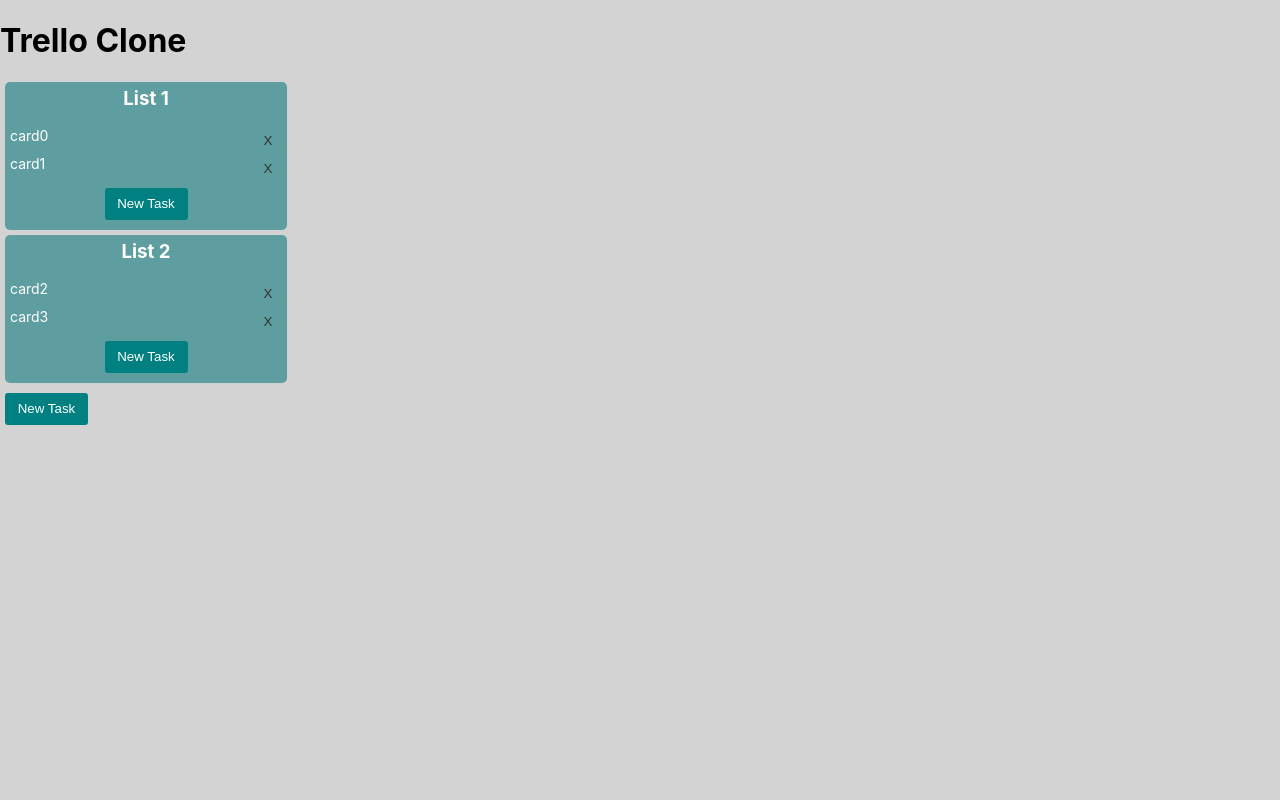
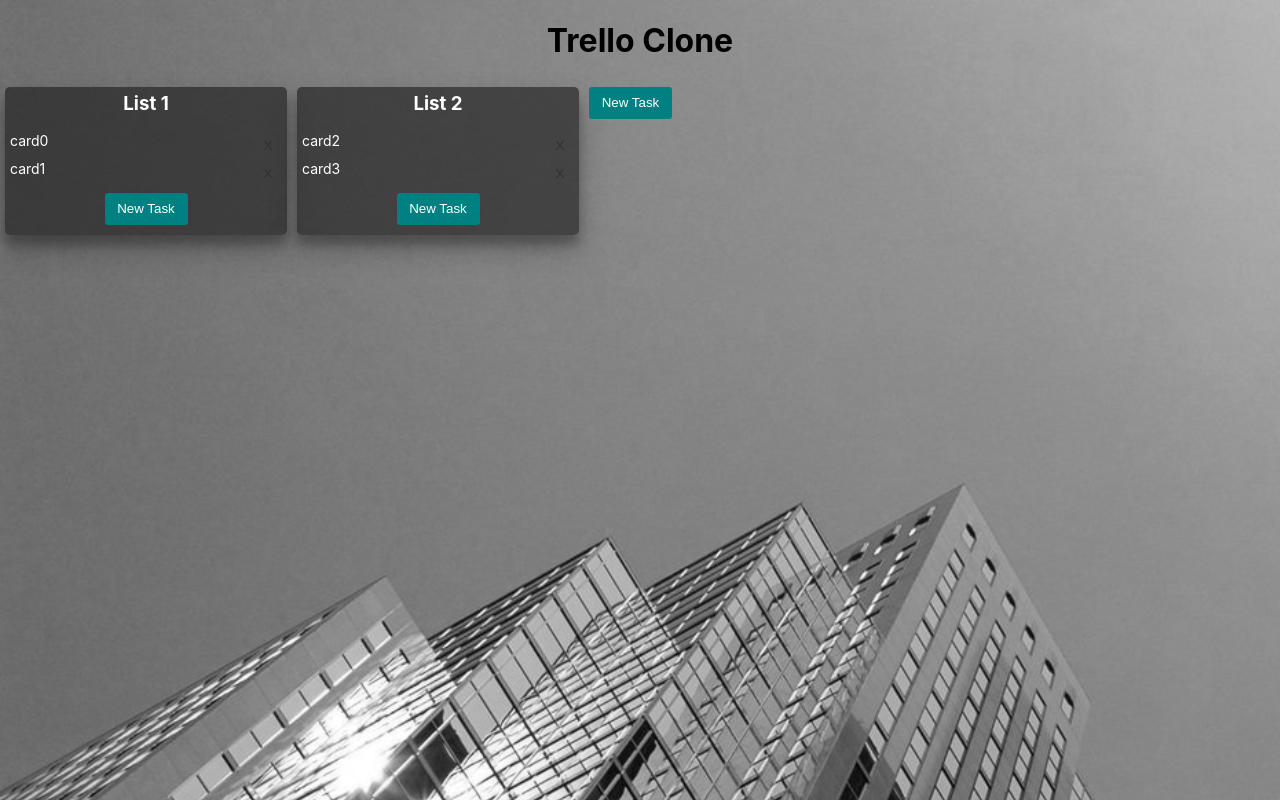
Before and after one commit to pardo30/trello_clone, a React (Create React App) app in the folder trello/: page / in a window 1280 px wide. Built offline with nearby package versions, Linux system fonts and the light colour scheme.

Commit message:
Column css style

```diff
--- a/trello/src/App.css
+++ b/trello/src/App.css
@@ -1,3 +1,13 @@
+.backgroundApp{
+  background-image: url('./img/background.png');
+  position: fixed;
+  top: 0;
+  right: 0;
+  bottom: 0;
+  left: 0;
+  z-index: -5;
+  overflow: hidden;
+}
 .AppTitle{
   text-align: center;
 }
--- a/trello/src/App.js
+++ b/trello/src/App.js
@@ -4,6 +4,7 @@
 import { sort } from './actions';
 import { connect } from 'react-redux';
 import { DragDropContext, Droppable } from 'react-beautiful-dnd';
+import './App.css';
 
 
 export class App extends Component {
@@ -30,6 +31,7 @@
     render() {
         const { lists } = this.props;
         return (
+            <div className='backgroundApp'>
             <DragDropContext onDragEnd={this.onDragEnd}>
             <div className='App'>
             <h1 className='AppTitle'>Trello Clone</h1>
@@ -59,6 +61,7 @@
             </div>
             </div>
         </ DragDropContext>
+        </div>
         )
     }
 }
--- a/trello/src/components/TrelloColumn.css
+++ b/trello/src/components/TrelloColumn.css
@@ -1,4 +1,4 @@
-.list {
+.column {
     display: flex;
     flex-direction: column;
     align-items: center;
@@ -7,17 +7,18 @@
     width: 272px;
 
     border-radius: 5px;
-    background-color: cadetblue;
+    background-color: rgba(24, 24, 24, 0.6);
+    box-shadow: 0 14px 28px rgba(0, 0, 0, 0.25), 0 10px 10px rgba(0, 0, 0, 0.22);
 }
 
-.listHeader {
+.columnHeader {
     display: flex;
     flex-direction: row;
     justify-content: space-between;
     align-items: baseline;
 }
 
-.listTitle {
+.columnTitle {
     width: 100%;
     height: 40px;
     margin: 0;
@@ -34,11 +35,11 @@
     width: 28px;
     height: 28px;
 
-    color: rgb(50, 50, 50);
+    color: rgb(255, 255, 255);
     background-color: rgba(255, 225, 255, 0);
     border: none;
 }
 
-.listHeader:hover .deleteButton{
+.columnHeader:hover .deleteButton{
     display: block;
 }
--- a/trello/src/components/TrelloColumn.jsx
+++ b/trello/src/components/TrelloColumn.jsx
@@ -23,10 +23,10 @@
                     <div
                         ref={provided.innerRef}
                         {...provided.droppableProps}
-                        className='list'
+                        className='column'
                         id={props.id}>
-                            <div className='listHeader'>
-                                    <h3 className='listTitle'>{props.title}</h3>
+                            <div className='columnHeader'>
+                                    <h3 className='columnTitle'>{props.title}</h3>
                                     <button
                                         className='deleteButton'
                                         onMouseDown={handleDeleteColumn}
--- a/trello/src/index.css
+++ b/trello/src/index.css
@@ -5,7 +5,6 @@
     sans-serif;
   -webkit-font-smoothing: antialiased;
   -moz-osx-font-smoothing: grayscale;
-  background-color: lightgray;
 }
 
 code {
--- a/trello/src/reducers/listReducer.jsx
+++ b/trello/src/reducers/listReducer.jsx
@@ -33,6 +33,7 @@
           };
           return [...state, newColumn];
 
+
         case Actions.ADD_CARD:
           const newCard = {
             id: `card-${cardId}`,
@@ -44,6 +45,7 @@
             : column
             )
           return newState;
+
 
         case Actions.DELETE_COLUMN:
           const newDeleteStateColumn = state.filter (column => column.id !== action.payload)
@@ -79,6 +81,7 @@
             //In the same column
             if(droppableIdStart === droppableIdEnd) {
               const column = state.find(column => String(column.id) === String(droppableIdStart));
+              console.log(draggableId);
               const card = column.cards.splice(droppableIndexStart,1);
               column.cards.splice(droppableIndexEnd, 0, ...card);
             }
@@ -87,9 +90,11 @@
             if(droppableIdStart !== droppableIdEnd) {
               const columnStart = state.find(column => String(column.id) === String(droppableIdStart));
               const card = columnStart.cards.splice(droppableIndexStart,1);
+              console.log(draggableId);
               const columnEnd = state.find(column => String(column.id) === String(droppableIdEnd));
               columnEnd.cards.splice(droppableIndexEnd, 0, ...card);
             }
+          break;
 
         default:
           return state;
```
Also changed, not shown: trello/src/App2.js (deleted, +0 -51 lines), trello/src/img/background.jpg (added), trello/src/img/background.png.
